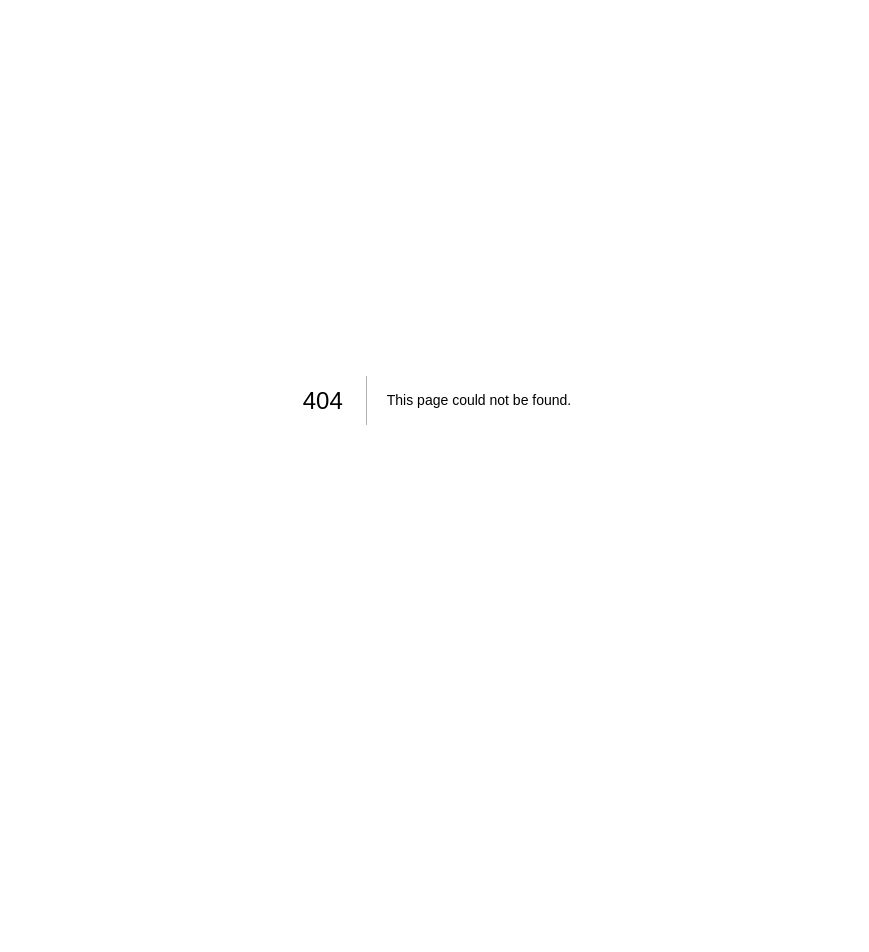
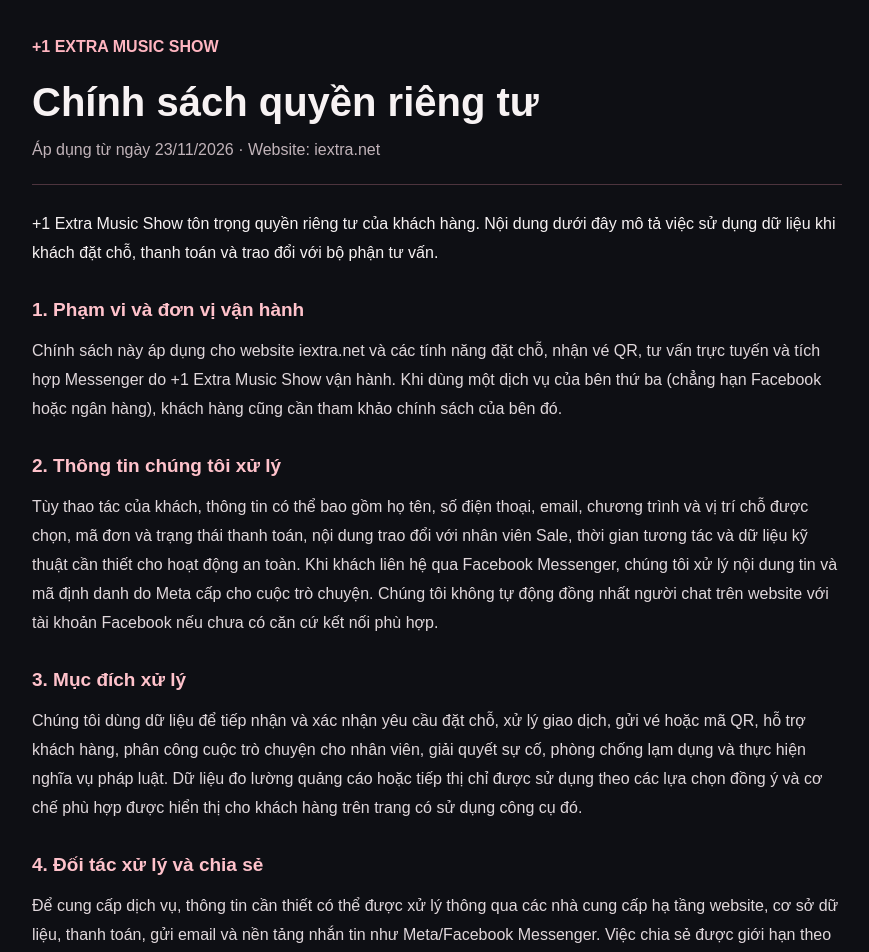
Before and after one commit to bm10dojerry-bot/extra-music-ticket, a Next.js app: page /chinh-sach-quyen-rieng-tu in a window 1280 px wide. Before the commit this address had no page. Shown: the top 952 px of the page, without its empty margins (203-1072 px from the left). Before the commit the page ends 800 px from the top, so only its background shows below. Built offline with nearby package versions, Linux system fonts and the light colour scheme.

Commit message:
feat(compliance): publish customer privacy policy for Meta Messenger review

```diff
--- /dev/null
+++ b/app/chinh-sach-quyen-rieng-tu/page.tsx
@@ -0,0 +1,29 @@
+import type {Metadata} from "next";
+export const metadata:Metadata={title:"Chính sách quyền riêng tư | +1 Extra Music Show",description:"Cách +1 Extra Music Show thu thập, sử dụng, bảo vệ và xử lý yêu cầu về dữ liệu cá nhân khi đặt chỗ và trò chuyện hỗ trợ."};
+const sections=[
+ ["1. Phạm vi và đơn vị vận hành","Chính sách này áp dụng cho website iextra.net và các tính năng đặt chỗ, nhận vé QR, tư vấn trực tuyến và tích hợp Messenger do +1 Extra Music Show vận hành. Khi dùng một dịch vụ của bên thứ ba (chẳng hạn Facebook hoặc ngân hàng), khách hàng cũng cần tham khảo chính sách của bên đó."],
+ ["2. Thông tin chúng tôi xử lý","Tùy thao tác của khách, thông tin có thể bao gồm họ tên, số điện thoại, email, chương trình và vị trí chỗ được chọn, mã đơn và trạng thái thanh toán, nội dung trao đổi với nhân viên Sale, thời gian tương tác và dữ liệu kỹ thuật cần thiết cho hoạt động an toàn. Khi khách liên hệ qua Facebook Messenger, chúng tôi xử lý nội dung tin và mã định danh do Meta cấp cho cuộc trò chuyện. Chúng tôi không tự động đồng nhất người chat trên website với tài khoản Facebook nếu chưa có căn cứ kết nối phù hợp."],
+ ["3. Mục đích xử lý","Chúng tôi dùng dữ liệu để tiếp nhận và xác nhận yêu cầu đặt chỗ, xử lý giao dịch, gửi vé hoặc mã QR, hỗ trợ khách hàng, phân công cuộc trò chuyện cho nhân viên, giải quyết sự cố, phòng chống lạm dụng và thực hiện nghĩa vụ pháp luật. Dữ liệu đo lường quảng cáo hoặc tiếp thị chỉ được sử dụng theo các lựa chọn đồng ý và cơ chế phù hợp được hiển thị cho khách hàng trên trang có sử dụng công cụ đó."],
+ ["4. Đối tác xử lý và chia sẻ","Để cung cấp dịch vụ, thông tin cần thiết có thể được xử lý thông qua các nhà cung cấp hạ tầng website, cơ sở dữ liệu, thanh toán, gửi email và nền tảng nhắn tin như Meta/Facebook Messenger. Việc chia sẻ được giới hạn theo mục đích dịch vụ và yêu cầu pháp luật. Nội dung chat chỉ được nhân viên và người quản trị được phân quyền truy cập phục vụ việc hỗ trợ."],
+ ["5. Cookie và công nghệ đo lường","Website có thể sử dụng cookie, lưu trữ phiên và những công nghệ tương tự để duy trì chức năng, chống lạm dụng và ghi nhớ phiên chat. Một số landing page có lựa chọn đồng ý hoặc từ chối công cụ đo lường quảng cáo của Meta và Google. Khách có thể thay đổi cài đặt trình duyệt và lựa chọn đồng ý khi giao diện cung cấp tính năng đó."],
+ ["6. Bảo mật và thời gian lưu trữ","Chúng tôi thực hiện các biện pháp kỹ thuật và phân quyền nhằm hạn chế truy cập trái phép. Dữ liệu được lưu trong thời gian cần thiết để hoàn thành dịch vụ, bảo đảm đối soát, hỗ trợ khách hàng và đáp ứng nghĩa vụ pháp luật; sau đó được xóa hoặc ẩn danh khi phù hợp. Không có hệ thống truyền tải dữ liệu nào bảo đảm an toàn tuyệt đối."],
+ ["7. Quyền của khách hàng","Khách hàng có thể đề nghị được cung cấp thông tin về dữ liệu của mình, yêu cầu chỉnh sửa, hạn chế xử lý hoặc xóa dữ liệu khi được pháp luật cho phép. Một số thông tin của đơn đã thanh toán có thể cần lưu để thực hiện nghĩa vụ kế toán hoặc pháp lý. Khi tiếp nhận yêu cầu, chúng tôi có thể xác minh người yêu cầu nhằm tránh tiết lộ thông tin cho người khác."],
+ ["8. Liên hệ và yêu cầu xóa dữ liệu","Vui lòng liên hệ +1 Extra Music Show qua số 094 865 02 59 hoặc trang Liên hệ trên iextra.net. Hướng dẫn gửi yêu cầu xóa dữ liệu được công khai tại /xoa-du-lieu. Không gửi mật khẩu, mã OTP hoặc dữ liệu ngân hàng nhạy cảm qua khung chat."],
+ ["9. Thay đổi chính sách","Chính sách này có thể được cập nhật khi dịch vụ, đối tác kỹ thuật hoặc yêu cầu pháp lý thay đổi. Phiên bản hiện hành được công bố tại trang này."]
+] as const;
+export default function PrivacyPage(){return <main style={{background:"#0e0f14",color:"#f7f2f3",minHeight:"100vh",fontFamily:"Arial, sans-serif",padding:"32px 18px 72px"}}>
+ <article style={{maxWidth:810,margin:"0 auto",lineHeight:1.82}}>
+  <header style={{borderBottom:"1px solid #4d343e",paddingBottom:20,marginBottom:24}}>
+   <a href="/" style={{color:"#ffb5c0",fontWeight:800,textDecoration:"none"}}>+1 EXTRA MUSIC SHOW</a>
+   <h1 style={{fontSize:"clamp(28px,5vw,40px)",lineHeight:1.25,margin:"16px 0 8px"}}>Chính sách quyền riêng tư</h1>
+   <p style={{color:"#c1b3b9",margin:0}}>Áp dụng từ ngày 23/11/2026 · Website: iextra.net</p>
+  </header>
+  <p>+1 Extra Music Show tôn trọng quyền riêng tư của khách hàng. Nội dung dưới đây mô tả việc sử dụng dữ liệu khi khách đặt chỗ, thanh toán và trao đổi với bộ phận tư vấn.</p>
+  {sections.map(([heading,body])=><section key={heading} style={{margin:"26px 0"}}><h2 style={{fontSize:19,color:"#ffc2cb",marginBottom:8}}>{heading}</h2><p style={{margin:0,color:"#e0d7db"}}>{body}</p></section>)}
+  <nav style={{display:"flex",gap:20,flexWrap:"wrap",paddingTop:22,borderTop:"1px solid #4d343e"}}>
+   <a href="/xoa-du-lieu" style={{color:"#ffb5c0"}}>Hướng dẫn yêu cầu xóa dữ liệu</a>
+   <a href="/lien-he" style={{color:"#ffb5c0"}}>Liên hệ</a>
+   <a href="tel:0948650259" style={{color:"#ffb5c0"}}>094 865 02 59</a>
+  </nav>
+ </article>
+ </main>}
```
